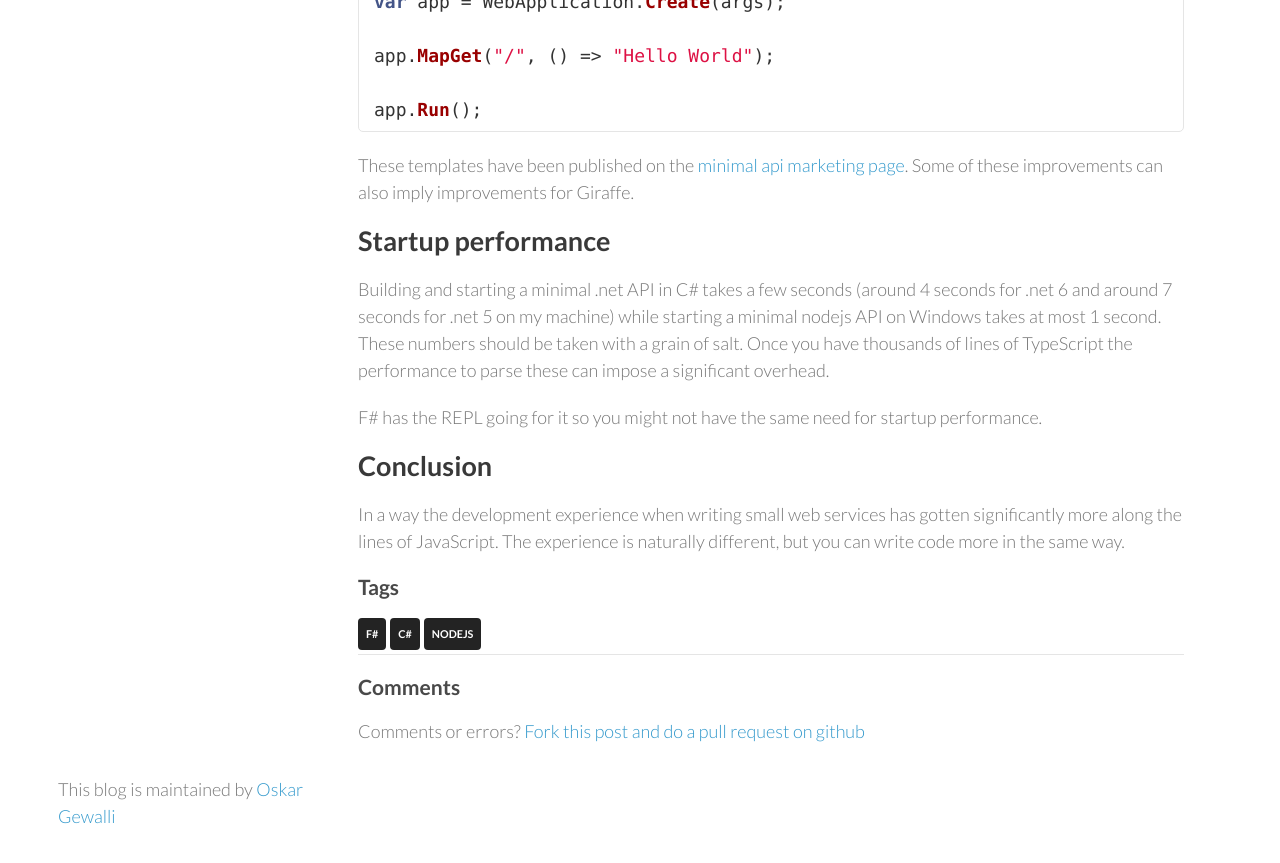
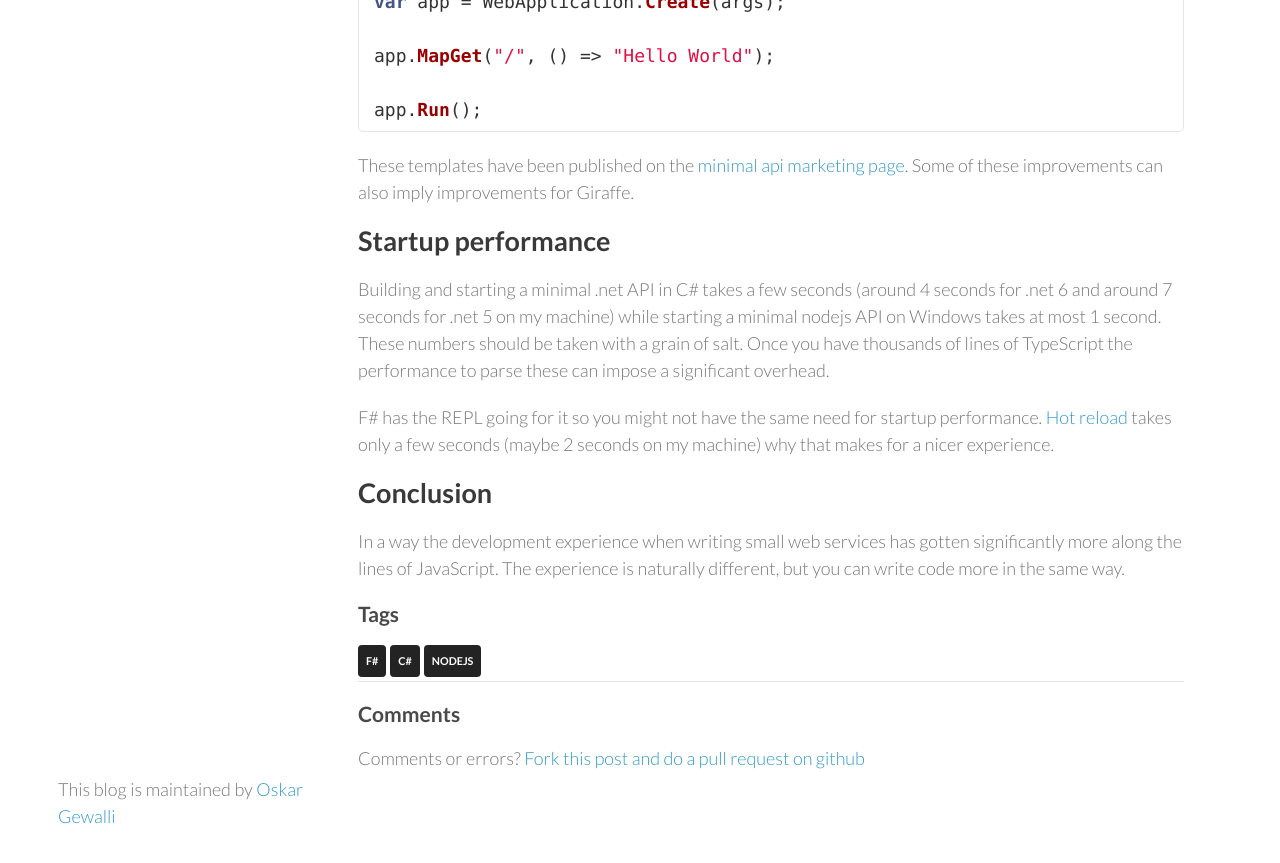
Before and after one commit to wallymathieu/assertfail, a Jekyll site: the page built from _posts/2021-11-10-Can-net-compete-with-nodejs.md, in a window 1280 px wide and 900 px high, scrolled down 3585 px. Shown: the top 863 px of the window. Built offline with Jekyll 4.4.1, drawn with Linux system fonts in a browser that asks for light colours; nearby versions of some CDN libraries.

Commit message:
Hot reload

```diff
--- a/_posts/2021-11-10-Can-net-compete-with-nodejs.md
+++ b/_posts/2021-11-10-Can-net-compete-with-nodejs.md
@@ -154,7 +154,7 @@ These templates have been published on the [minimal api marketing page](https://
 
 Building and starting a minimal .net API in C# takes a few seconds (around 4 seconds for .net 6 and around 7 seconds for .net 5 on my machine) while starting a minimal nodejs API on Windows takes at most 1 second. These numbers should be taken with a grain of salt. Once you have thousands of lines of TypeScript the performance to parse these can impose a significant overhead.
 
-F# has the REPL going for it so you might not have the same need for startup performance.
+F# has the REPL going for it so you might not have the same need for startup performance. [Hot reload](https://devblogs.microsoft.com/dotnet/introducing-net-hot-reload/) takes only a few seconds (maybe 2 seconds on my machine) why that makes for a nicer experience.
 
 ## Conclusion
 
```
